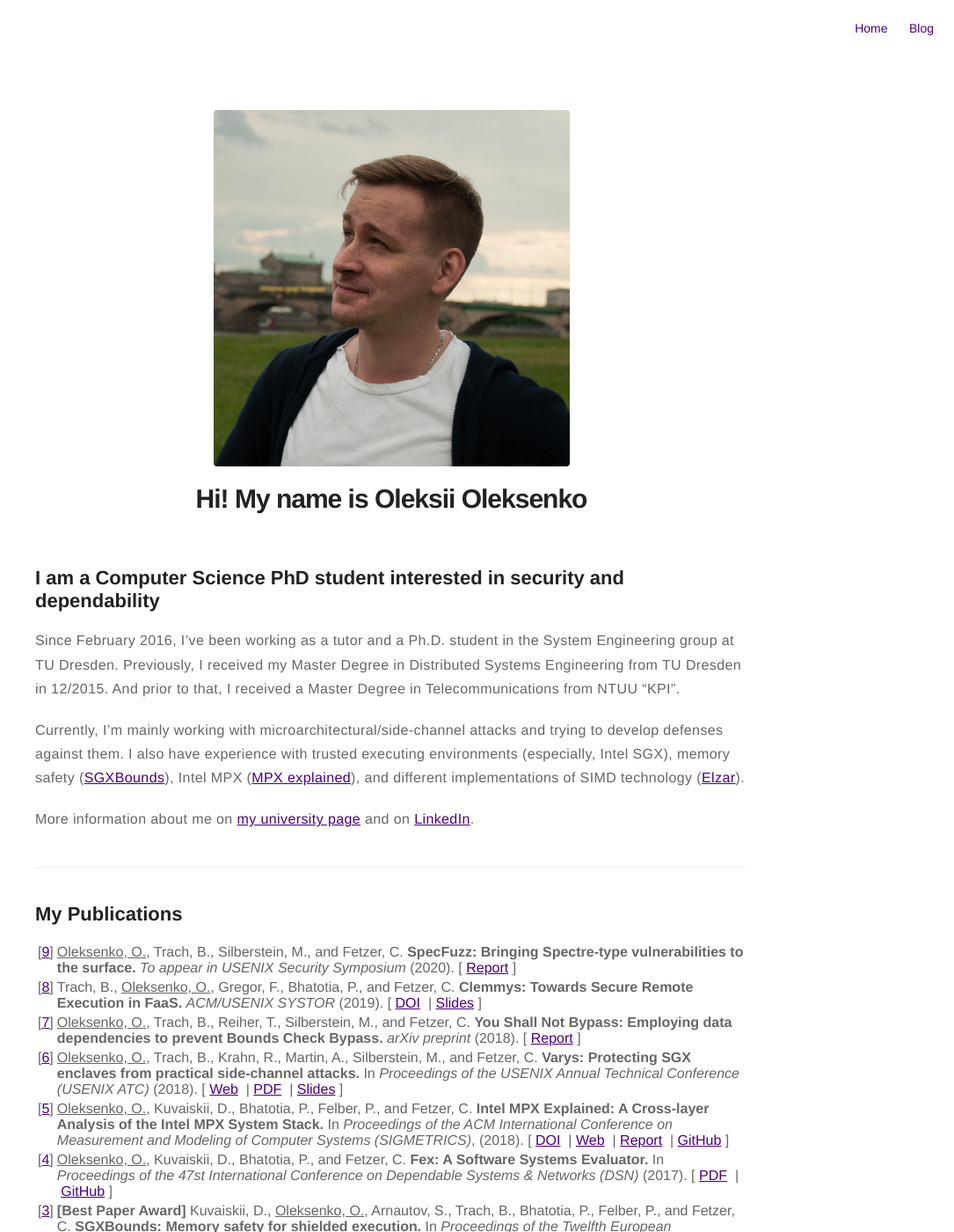
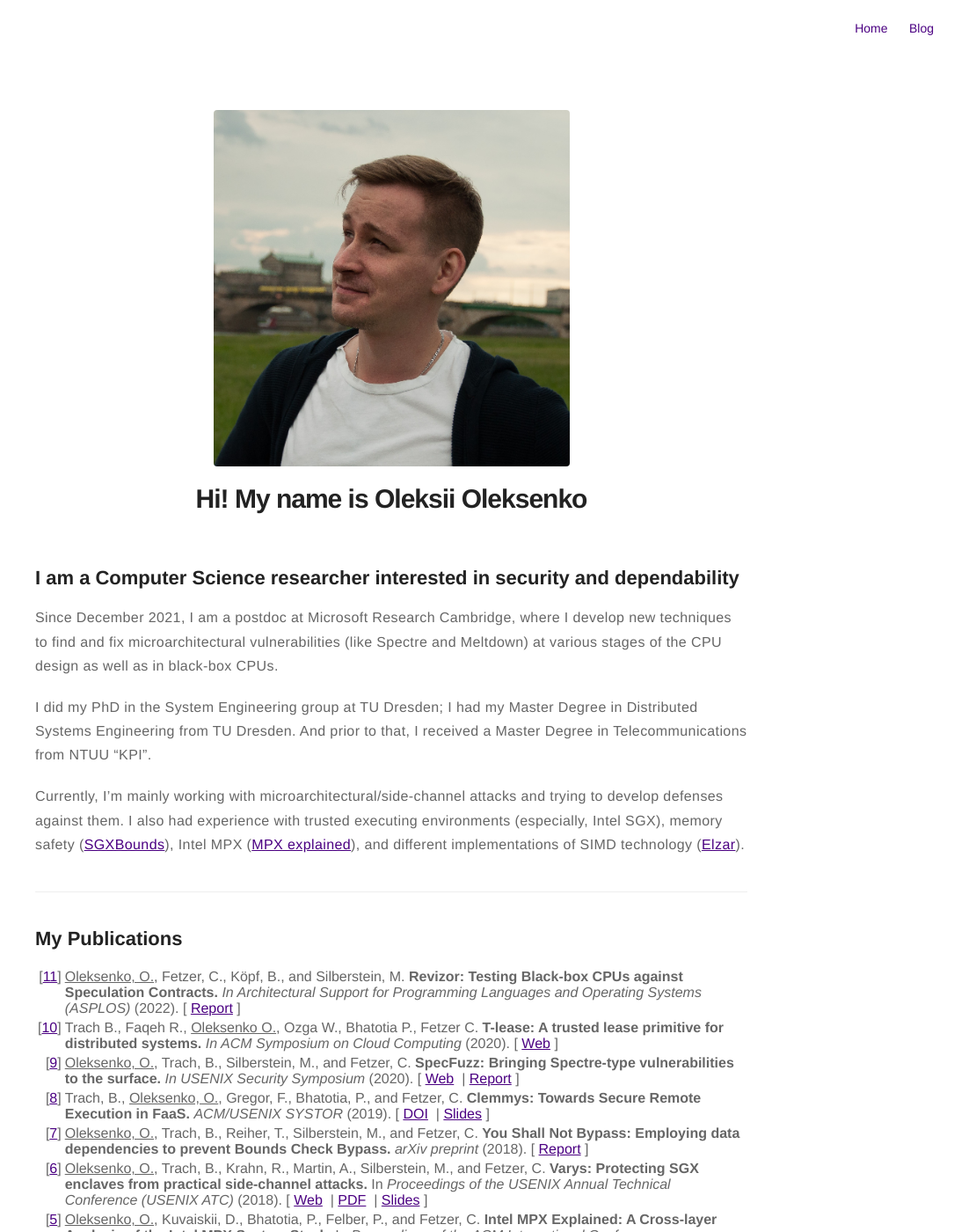
Before and after one commit to OleksiiOleksenko/oleksiioleksenko.github.io, a Jekyll site: the page built from about.md, in a window 1280 px wide and 1400 px high. Shown: the whole window at 88% size, without its empty margins (195-1280 px from the left). Built offline with Jekyll 4.4.1, drawn with Linux system fonts in a browser that asks for light colours.

Commit message:
updated publications

```diff
--- a/about.md
+++ b/about.md
@@ -7,14 +7,16 @@ description: "About me"
 
 # Hi! My name is Oleksii Oleksenko
 
-## I am a Computer Science PhD student interested in security and dependability
+## I am a Computer Science researcher interested in security and dependability
 
-Since February 2016, I've been working as a tutor and a Ph.D. student in the System Engineering group at TU Dresden. Previously, I received my Master Degree in  Distributed Systems Engineering from TU Dresden in 12/2015. And prior to that, I received a Master Degree in Telecommunications from NTUU "KPI".
+Since December 2021, I am a postdoc at Microsoft Research Cambridge, where I develop new techniques to find and fix microarchitectural vulnerabilities (like Spectre and Meltdown) at various stages of the CPU design as well as in black-box CPUs.
+
+I did my PhD in the System Engineering group at TU Dresden;
+I had my Master Degree in Distributed Systems Engineering from TU Dresden.
+And prior to that, I received a Master Degree in Telecommunications from NTUU "KPI".
 
 Currently, I'm mainly working with microarchitectural/side-channel attacks and trying to develop defenses against them.
-I also have experience with trusted executing environments (especially, Intel SGX), memory safety ([SGXBounds](http://dl.acm.org/citation.cfm?id=3064192)), Intel MPX ([MPX explained](https://intel-mpx.github.io/)), and different implementations of SIMD technology ([Elzar](http://se.inf.tu-dresden.de/pubs/papers/Kuvaiskii2016elzarTechReport.pdf)).
-
-More information about me on [my university page](https://tu-dresden.de/die_tu_dresden/fakultaeten/fakultaet_informatik/sysa/se/team/people/o_oleksenko) and on [LinkedIn](https://www.linkedin.com/in/oleksiioleksenko).
+I also had experience with trusted executing environments (especially, Intel SGX), memory safety ([SGXBounds](http://dl.acm.org/citation.cfm?id=3064192)), Intel MPX ([MPX explained](https://intel-mpx.github.io/)), and different implementations of SIMD technology ([Elzar](http://se.inf.tu-dresden.de/pubs/papers/Kuvaiskii2016elzarTechReport.pdf)).
 
 ---
 
@@ -24,13 +26,38 @@ More information about me on [my university page](https://tu-dresden.de/die_tu_d
 
 <tr valign="top">
 <td align="right" class="bibtexnumber">
+[<a name="oleksenko2022revizor">11</a>]
+</td>
+<td class="bibtexitem">
+<u>Oleksenko, O.</u>, Fetzer, C., Köpf, B., and Silberstein, M.
+<b>Revizor: Testing Black-box CPUs against Speculation Contracts.</b>
+<em>In Architectural Support for Programming Languages and Operating Systems (ASPLOS)</em> (2022).
+[&nbsp;<a href="https://arxiv.org/abs/2105.06872">Report</a>&nbsp;]
+</td>
+</tr>
+
+<tr valign="top">
+<td align="right" class="bibtexnumber">
+[<a name="trach2021revizor">10</a>]
+</td>
+<td class="bibtexitem">
+Trach B., Faqeh R., <u>Oleksenko O.</u>, Ozga W., Bhatotia P., Fetzer C.
+<b>T-lease: A trusted lease primitive for distributed systems.</b>
+<em>In ACM Symposium on Cloud Computing</em> (2020).
+[&nbsp;<a href="https://dl.acm.org/doi/abs/10.1145/3419111.3421273">Web</a>&nbsp;]
+</td>
+</tr>
+
+<tr valign="top">
+<td align="right" class="bibtexnumber">
 [<a name="oleksenko2020specfuzz">9</a>]
 </td>
 <td class="bibtexitem">
 <u>Oleksenko, O.</u>, Trach, B., Silberstein, M., and Fetzer, C.
 <b>SpecFuzz: Bringing Spectre-type vulnerabilities to the surface.</b>
-<em>To appear in USENIX Security Symposium</em> (2020).
-[&nbsp;<a href="https://arxiv.org/abs/1905.10311">Report</a>&nbsp;]
+<em>In USENIX Security Symposium</em> (2020).
+[&nbsp;<a href="https://www.usenix.org/conference/usenixsecurity20/presentation/oleksenko">Web</a>&nbsp;
+|&nbsp;<a href="https://arxiv.org/abs/1905.10311">Report</a>&nbsp;]
 </td>
 </tr>
 
```
